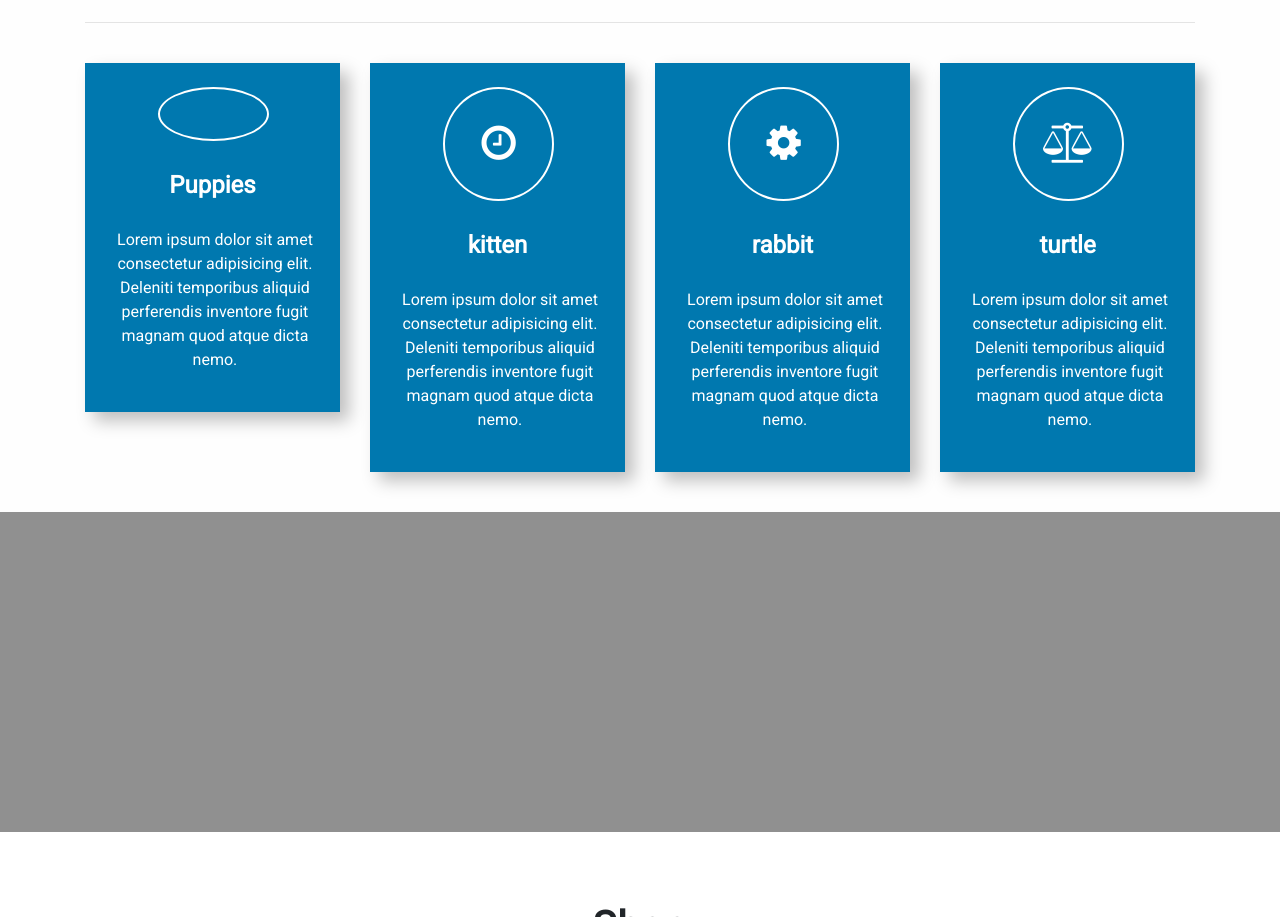
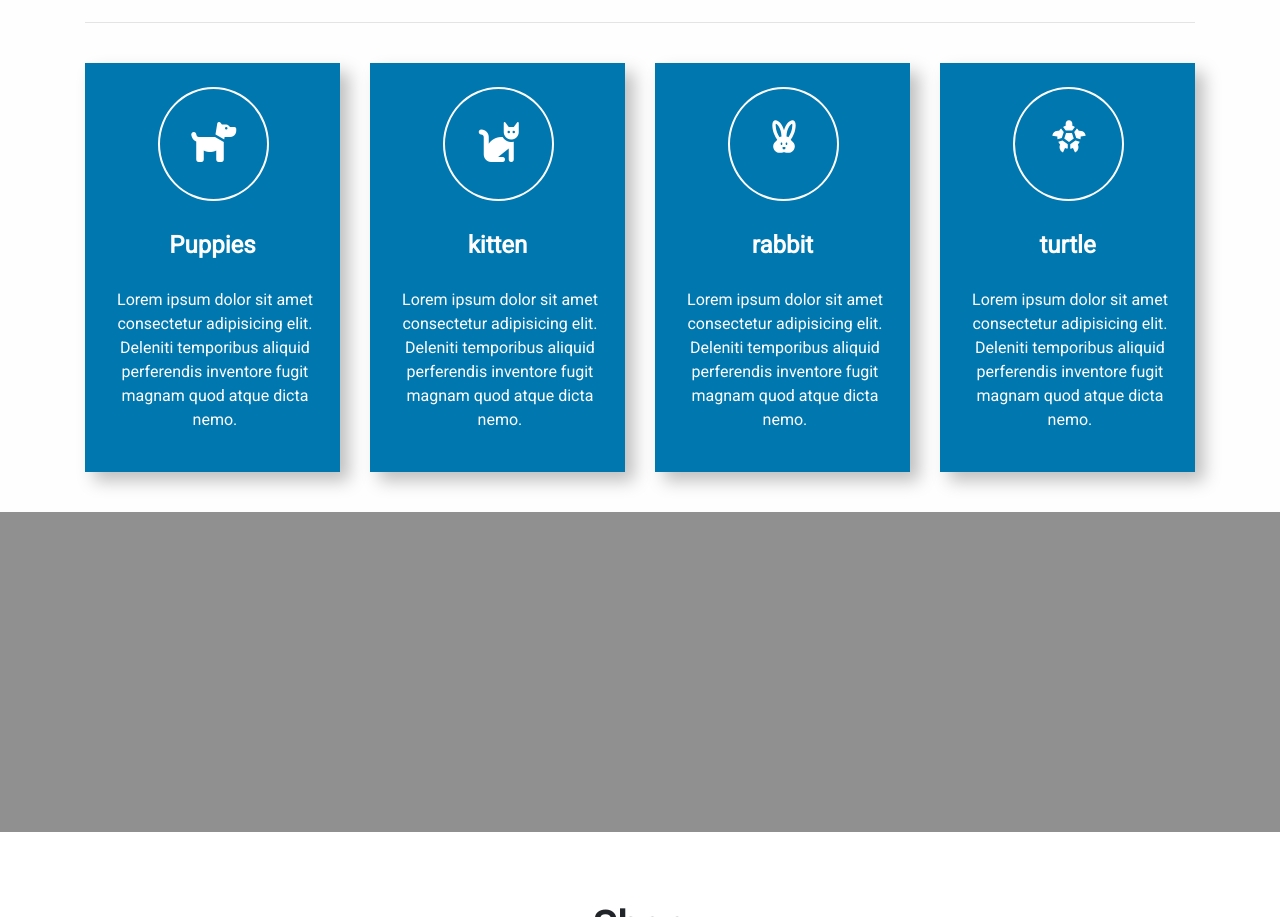
Before and after one commit to sahil0414/PetStore-website, a plain HTML site: page index.html in a window 1280 px wide. Shown: the part 1008-1925 px from the top of the page. Drawn offline with nearby package versions, Linux system fonts and the light colour scheme.

Commit message:
Update index.html

```diff
--- a/index.html
+++ b/index.html
@@ -5,6 +5,7 @@
     <meta charset="UTF-8">
     <meta name="viewport" content="width=device-width, initial-scale=1.0">
     <meta http-equiv="X-UA-Compatible" content="ie=edge">
+  <script src="https://kit.fontawesome.com/3e4efdde5d.js" crossorigin="anonymous"></script>
     <link href="https://fonts.googleapis.com/css?family=Roboto" rel="stylesheet">
     <link rel="stylesheet" href="https://maxcdn.bootstrapcdn.com/bootstrap/4.0.0-beta.2/css/bootstrap.min.css" integrity="sha384-PsH8R72JQ3SOdhVi3uxftmaW6Vc51MKb0q5P2rRUpPvrszuE4W1povHYgTpBfshb"
         crossorigin="anonymous">
@@ -80,7 +81,7 @@
                     <div class="col-md-3">
                         <div class="box">
                             <div class="icon">
-                                <!-- <i class="fa fa-wrench" aria-hidden="true"></i> -->
+                                 <i class="fas fa-dog"></i>
 
                             </div>
                             <h4>Puppies</h4>
@@ -91,7 +92,7 @@
                     <div class="col-md-3">
                         <div class="box">
                             <div class="icon">
-                                <i class="fa fa-clock-o" aria-hidden="true"></i>
+                                <i class="fa fa-cat"></i>
                             </div>
                             <h4>kitten</h4>
                             <p>Lorem ipsum dolor sit amet consectetur adipisicing elit. Deleniti temporibus aliquid perferendis
@@ -101,7 +102,10 @@
                     <div class="col-md-3">
                         <div class="box">
                             <div class="icon">
-                                <i class="fa fa-cog" aria-hidden="true"></i>
+                                <svg xmlns="http://www.w3.org/2000/svg" width="1em" height="1em" viewBox="0 0 24 24">
+                                    <rect width="24" height="24" fill="none" />
+                                    <path fill="currentColor" d="M16.84 14.5c-.26-.17-.62-.61-.79-.82C17.24 12 19 8.87 19 5c0-1.95-.74-3-2-3c-1.54 0-3.96 2.06-5 5.97C10.96 4.06 8.54 2 7 2C5.74 2 5 3.05 5 5c0 3.87 1.76 7 2.95 8.68c-.17.21-.53.65-.79.82c-.5.43-1.66 1.39-1.66 3c0 2.21 1.79 4 4 4c1.55 0 2.5-.56 2.5-.56s.95.56 2.5.56c2.21 0 4-1.79 4-4c0-1.61-1.16-2.57-1.66-3m-7.49-2.3C8.34 10.7 7 8.12 7 5c0-.5.06-.8.12-.97c.94.31 3.24 2.71 3.38 7.64c-.47.12-.84.3-1.15.53m1.15 4.55c-.28 0-.5-.34-.5-.75s.22-.75.5-.75s.5.34.5.75s-.22.75-.5.75M12 19.5c-.55 0-1-.72-1-1s.45-.5 1-.5s1 .22 1 .5s-.45 1-1 1m1.5-2.75c-.28 0-.5-.34-.5-.75s.22-.75.5-.75s.5.34.5.75s-.22.75-.5.75m0-5.08c.14-4.93 2.44-7.33 3.38-7.64c.06.17.12.47.12.97c0 3.12-1.34 5.7-2.35 7.2c-.31-.23-.68-.41-1.15-.53" />
+                                </svg>
                             </div>
                             <h4>rabbit</h4>
                             <p>Lorem ipsum dolor sit amet consectetur adipisicing elit. Deleniti temporibus aliquid perferendis
@@ -111,8 +115,13 @@
                     <div class="col-md-3">
                         <div class="box">
                             <div class="icon">
-                                <i class="fa fa-balance-scale" aria-hidden="true"></i>
+                                <svg xmlns="http://www.w3.org/2000/svg" width="1em" height="1em" viewBox="0 0 24 24">
+                                    <rect width="24" height="24" fill="none" />
+                                    <path fill="currentColor" d="M8.47 5.95c.48-.28 1-.51 1.53-.67V4c0-1.1.87-2 1.97-2.03C13.13 2 14 2.9 14 4v1.28c.53.17 1.05.39 1.53.67l-1.6 2.12h-3.86zM19 12c0 .5-.05.95-.14 1.4l-2.53-.78l-1.19-3.66l1.6-2.11q.645.6 1.14 1.35c.79-.07 1.55.05 2.23.39c1.03.53 1.73 1.54 1.89 2.69l-3 .36zM5 12v-.35l-3-.37c.16-1.15.86-2.16 1.89-2.69a3.54 3.54 0 0 1 2.19-.33c.33-.51.71-.98 1.16-1.39l1.62 2.08l-1.19 3.67l-2.53.78C5.05 12.95 5 12.5 5 12m5.24-2.43h3.52l1.09 3.36L12 15l-2.85-2.07zm-2.11 4.48l3.12 2.26v2.65c-.57-.06-1.12-.19-1.63-.38l-1.23 2.76a3.49 3.49 0 0 1-2.02-2.58c-.14-.76-.02-1.52.32-2.2c-.45-.52-.82-1.1-1.1-1.74zm7.74 0l2.54.77c-.28.64-.65 1.22-1.1 1.74c.34.68.46 1.44.33 2.2a3.52 3.52 0 0 1-2.03 2.58l-1.22-2.76c-.53.19-1.06.36-1.64.42v-2.69z" />
+                                </svg>
+
                             </div>
+
                             <h4>turtle</h4>
                             <p>Lorem ipsum dolor sit amet consectetur adipisicing elit. Deleniti temporibus aliquid perferendis
                                 inventore fugit magnam quod atque dicta nemo. </p>
```
